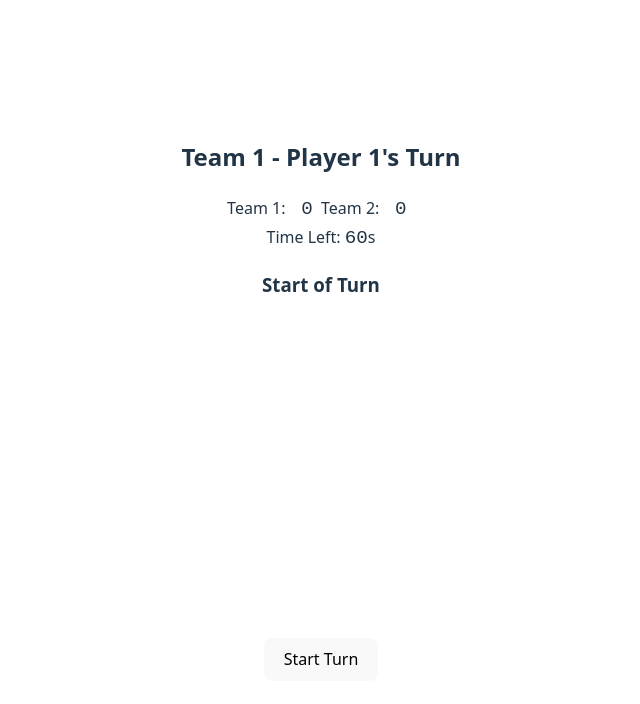
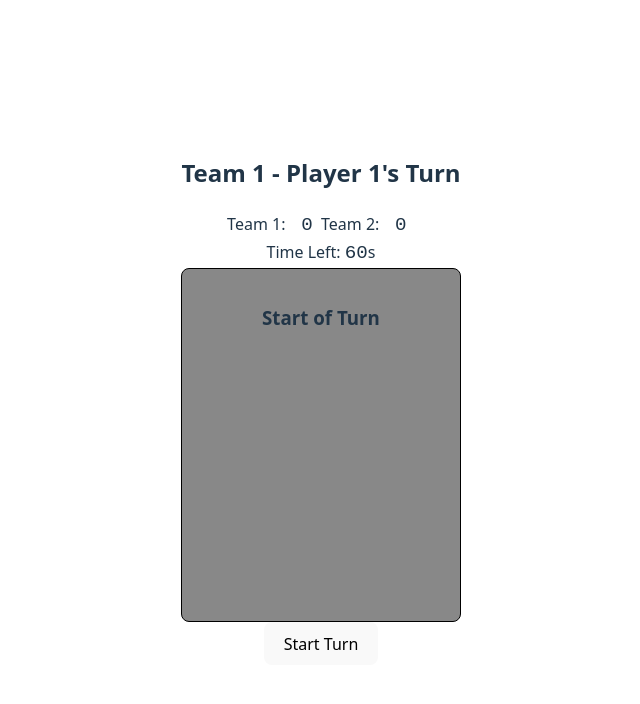
Before and after one commit to tjasz/turn-of-phrase, a React (Vite) app: page / in a window 1280 px wide. Both pictures are taken after a click on the button "Start Game". Shown: the top 704 px of the page, without its empty margins (319-959 px from the left). Built offline with nearby package versions, Linux system fonts and the light colour scheme.

Commit message:
Put border and background around main game body

```diff
--- a/src/App.css
+++ b/src/App.css
@@ -44,9 +44,15 @@
   color: #888;
 }
 
+.gameBodyContainer {}
+
 .mainGameBody {
   height: 40vh;
   overflow-y: auto;
+  background: #888;
+  border: 1px solid #000;
+  border-radius: 8px;
+  padding: 1em;
 }
 
 .mainGameBody ul {
--- a/src/GameBody.tsx
+++ b/src/GameBody.tsx
@@ -15,8 +15,8 @@ interface GameBodyProps {
 const GameBody: React.FC<GameBodyProps> = ({ title, actions, children }) => {
   return (
     <div className="gameBodyContainer">
-      <h3>{title}</h3>
       <div className="mainGameBody">
+        <h3>{title}</h3>
         {children}
       </div>
       <div className="actions">
```
